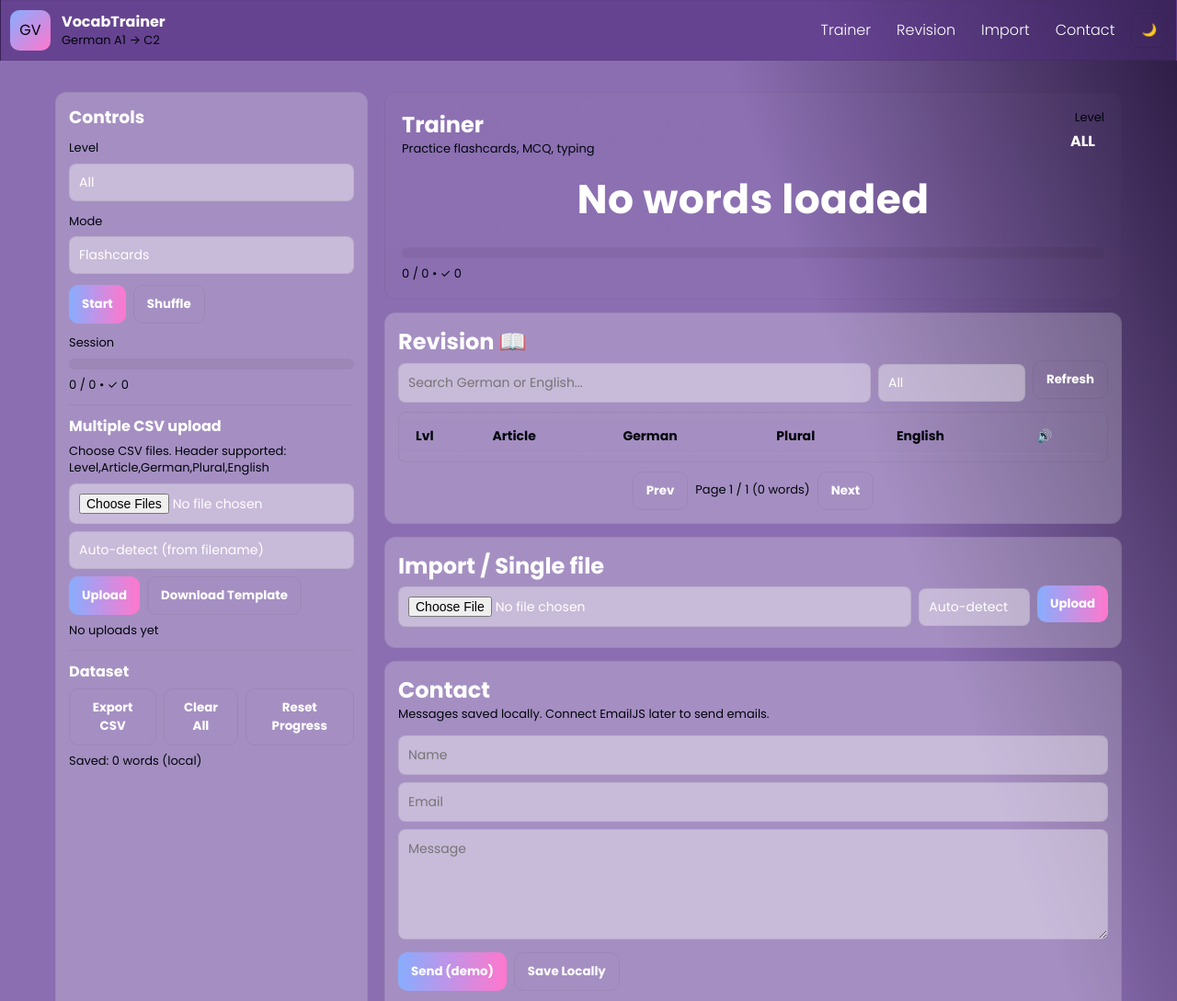
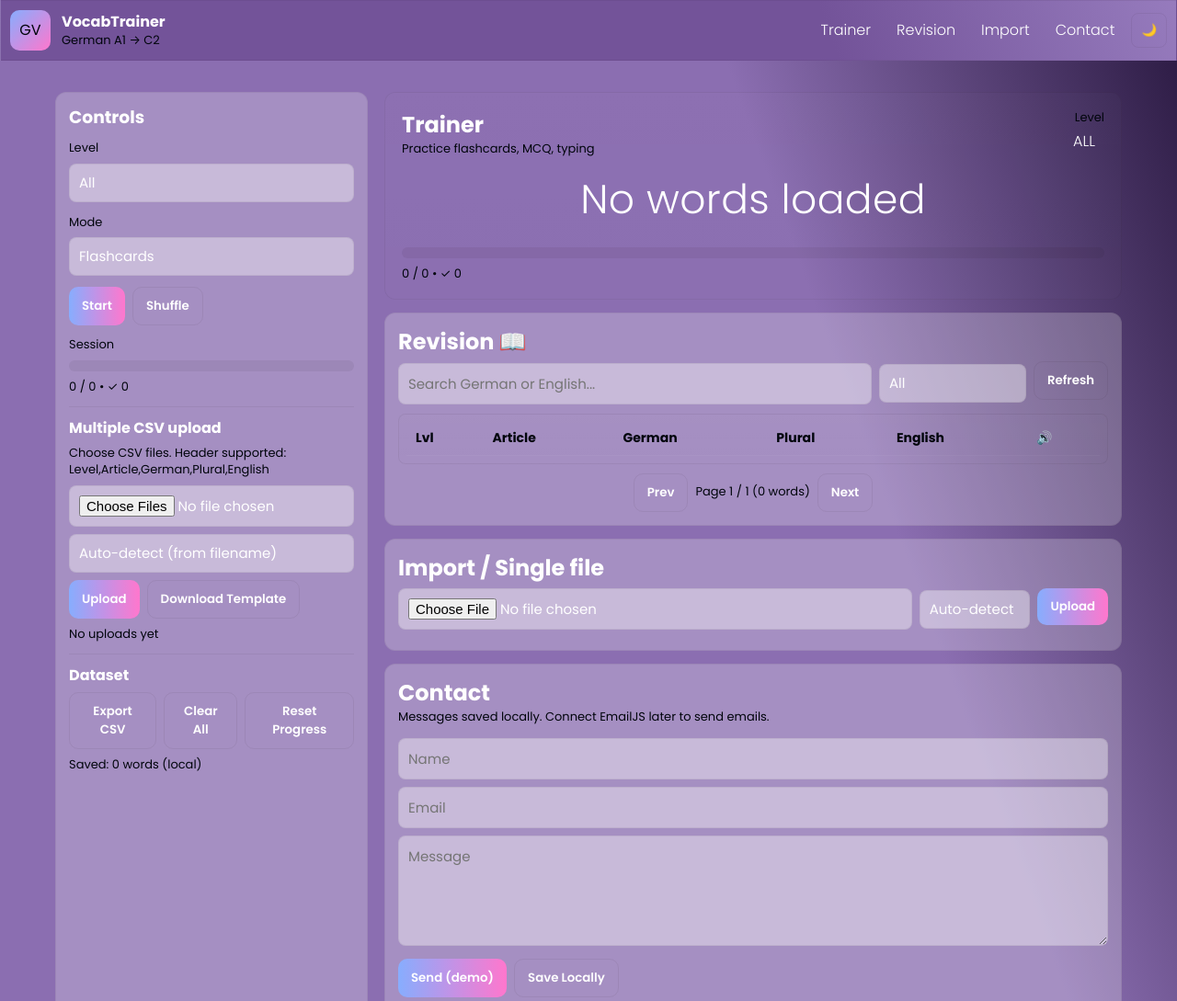
Before and after one commit to yashitak-10/VocabTrainer, a plain HTML site: page docs/index.html in a window 1280 px wide. Shown: the top 1089 px of the page at 92% size. Drawn offline with Linux system fonts and the light colour scheme.

Commit message:
Update index.html

```diff
--- a/docs/index.html
+++ b/docs/index.html
@@ -65,7 +65,7 @@
     .nav-links{ flex-wrap:wrap; }}
 
     /* NAV */
-    .nav{display:flex; align-items:center; justify-content:space-between; gap:12px; padding:10px; border-radius:0px; background:linear-gradient(70deg,var(--bg), 0%, #664391 70%, #3a235a 100%); border:1px solid var(--soft); position: fixed; top: 0; left: 0; width: 100%; z-index: 999;}
+    .nav{display:flex; align-items:center; justify-content:space-between; gap:12px; padding:10px; border-radius:0px; background:linear-gradient(70deg,var(--bg), 0%, #735399 70%, #967bbd 100%); border:1px solid var(--soft); position: fixed; top: 0; left: 0; width: 100%; z-index: 999;}
     .logo{display:flex;gap:12px;align-items:center}
     .logo .mark{width:44px;height:44px;border-radius:10px;background:linear-gradient(135deg,var(--accent1),var(--accent2));display:flex;align-items:center;justify-content:center;font-weight:500;color:#01050c}
     .nav-links{display:flex;gap:8px;align-items:center}
@@ -80,24 +80,24 @@
     /* SIDEBAR */
     .panel{background:var(--card);border-radius:12px;padding:14px;border:1px solid var(--soft)}
     .panel h3{margin-bottom:8px}
-    .select, .input, select, input, textarea{width:100%;padding:10px;border-radius:8px;border:1px solid var(--soft);background:var(--input-bg);color:var(--text);margin-top:6px;font-size:14px}
-    .btn{padding:10px 14px;border-radius:10px;border:none;background:var(--accent-grad);color:#fff;cursor:pointer;font-weight:700}
+    .select, .input, select, input, textarea{width:100%;padding:10px;border-radius:8px;border:1px solid var(--soft);background:var(--input-bg);color:var(--text);margin-top:6px;font-size:15px}
+    .btn{padding:10px 14px;border-radius:10px;border:none;background:var(--accent-grad);color:#fff;cursor:pointer;font-weight:600}
     .btn.ghost{background:transparent;border:1px solid var(--soft);color:var(--text)}
     .small{font-size:13px;color:var(--muted)}
-    .badge{display:inline-block;padding:6px 10px;border-radius:999px;background:var(--glass);font-weight:700;color:var(--text)}
+    .badge{display:inline-block;padding:6px 10px;border-radius:999px;background:var(--glass);font-weight:300;color:var(--text)}
 
     /* trainer */
     .card-big{padding:18px;border-radius:12px;background:linear-gradient(180deg, rgba(255,255,255,0.02), rgba(255,255,255,0.01));border:1px solid var(--soft)}
-    .word-large{font-size:44px;font-weight:800;letter-spacing:0.4px;text-align:center;word-break:break-word}
+    .word-large{font-size:44px;font-weight:300;letter-spacing:0.4px;text-align:center;word-break:break-word}
     .meaning{font-size:18px;color:var(--muted);margin-top:8px;text-align:center}
     .actions{display:flex;gap:8px;flex-wrap:wrap;margin-top:12px;justify-content:center}
     .progress-wrap{height:12px;border-radius:999px;background:var(--soft);overflow:hidden;margin-top:12px}
-    .progress{height:100%;width:0;background:linear-gradient(90deg,var(--accent2),var(--accent1));transition:width 0.4s}
+    .progress{height:100%;width:0;background:linear-gradient(90deg,var(--accent2),var(--accent1));transition:width 0.9s}
 
-    .mcq-grid{display:grid;grid-template-columns:1fr 1fr;gap:10px;margin-top:12px}
+    .mcq-grid{display:grid;grid-template-columns:1fr 1fr;gap:10px;margin-top:19px}
     @media(max-width:640px){ .mcq-grid{grid-template-columns:1fr} }
     .opt{padding:12px;border-radius:10px;border:1px solid var(--soft);cursor:pointer;background:transparent}
-    .opt.correct{background:rgba(34,197,94,0.12);border-color:rgba(34,197,94,0.28)}
+    .opt.correct{background:rgba(34, 197, 94, 0.199);border-color:rgba(34,197,94,0.28)}
     .opt.wrong{background:rgba(239,68,68,0.08);border-color:rgba(239,68,68,0.18)}
 
     .keys{display:flex;gap:8px;flex-wrap:wrap;justify-content:center;margin-top:10px}
```
